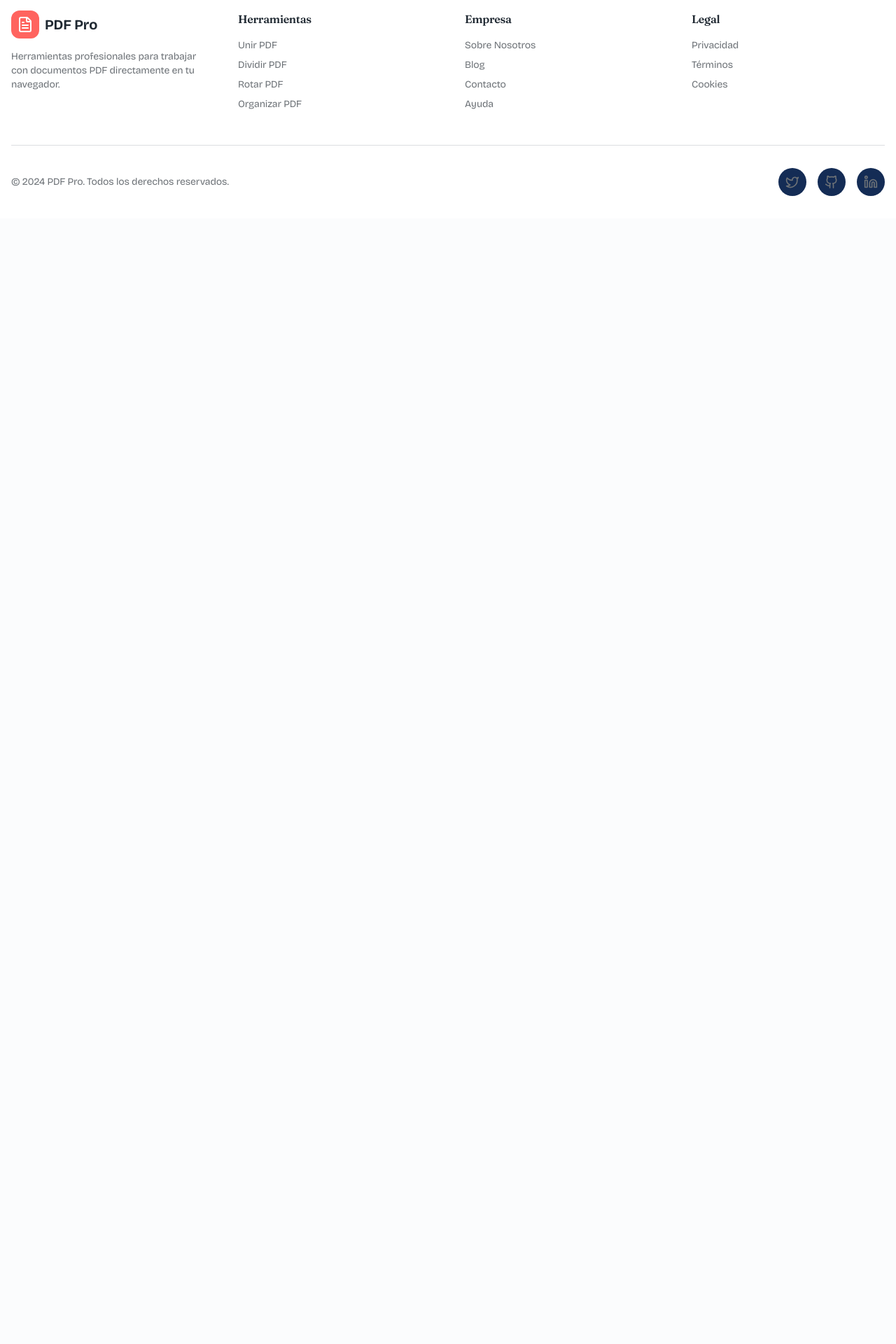
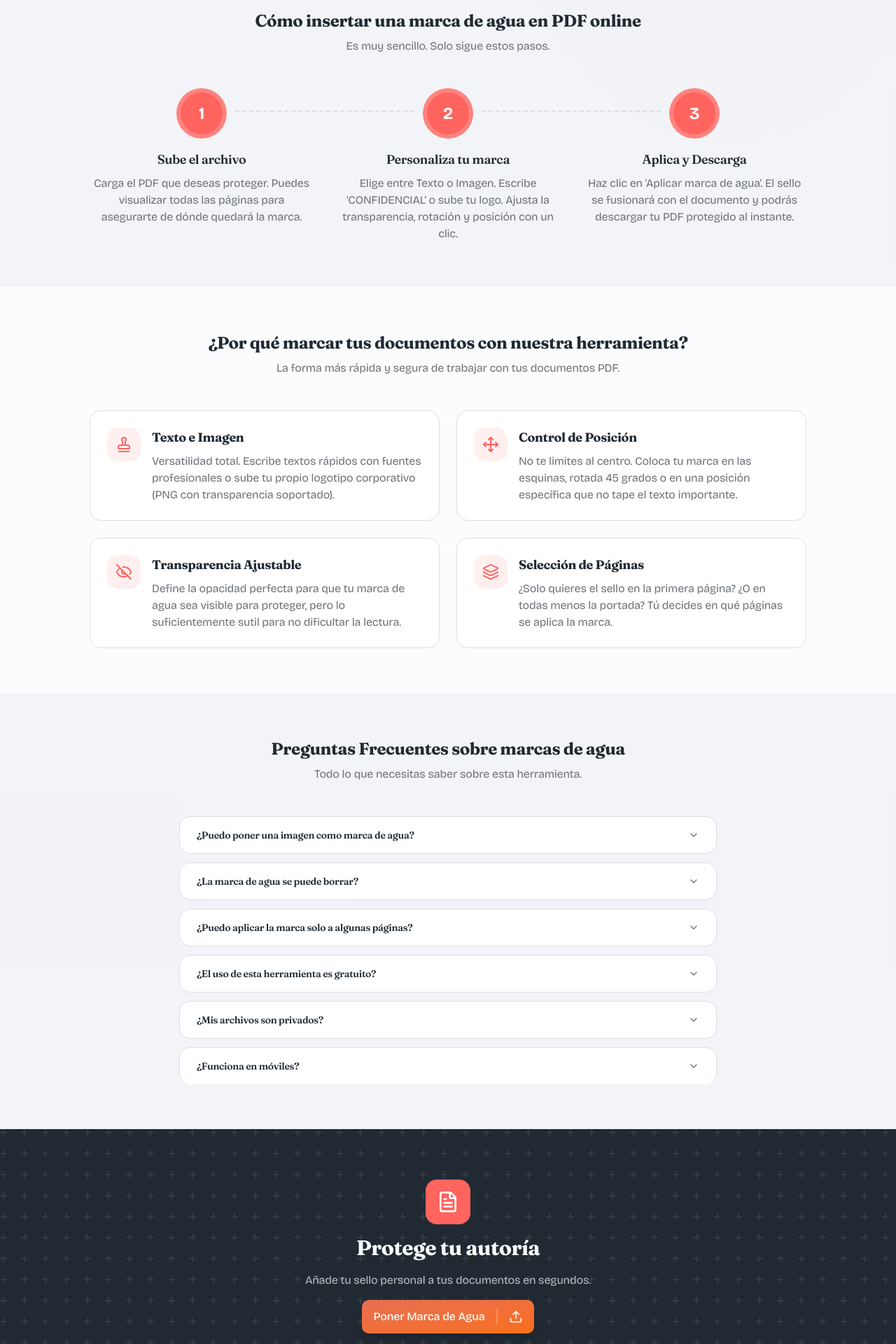
Before and after one commit to johanso/pdfsaas, a Next.js app: page /marca-de-agua in a window 1280 px wide. Shown: the part 640-2560 px from the top of the page at 70% size. Before the commit the page ends 952 px from the top, so only its background shows below. Built offline with nearby package versions, Linux system fonts and the light colour scheme.

Commit message:
add-watermark content

```diff
--- a/src/app/marca-de-agua/client.tsx
+++ b/src/app/marca-de-agua/client.tsx
@@ -146,7 +146,7 @@ export default function WatermarkClient() {
 
   // Check if a page should have watermark based on config.pages
   const shouldShowWatermark = useCallback((pageNumber: number) => {
-    console.log('🔍 Checking watermark for page:', pageNumber, 'config.pages:', config.pages);
+    console.log('Checking watermark for page:', pageNumber, 'config.pages:', config.pages);
 
     if (config.pages === 'all') return true;
 
@@ -180,8 +180,8 @@ export default function WatermarkClient() {
 
       <PdfToolLayout
         toolId="add-watermark"
-        title="Marca de Agua PDF"
-        description="Agrega logotipos, sellos o texto confidencial a tus documentos PDF de forma segura."
+        title="Marca de Agua PDF: Poner Logo o Texto en tus Documentos"
+        description='Protege tu propiedad intelectual. Añade sellos de "Confidencial", "Borrador" o tu propio logotipo en todas las páginas de tu PDF en segundos.'
         hasFiles={pages.length > 0 || hasPasswordError}
         onFilesSelected={handleFilesSelected}
         onReset={handleReset}
--- a/src/app/marca-de-agua/page.tsx
+++ b/src/app/marca-de-agua/page.tsx
@@ -1,11 +1,56 @@
-import type { Metadata } from 'next';
-import WatermarkClient from './client';
+import type { Metadata } from "next";
+import dynamic from "next/dynamic";
+import { ToolPageLayout } from "@/components/tool-page-layout";
+import { ToolLoadingSkeleton } from "@/components/tool-loading-skeleton";
+import { watermarkPdfContent } from "@/content/tools/watermark-pdf";
+
+const WatermarkClient = dynamic(() => import("./client"), {
+  loading: () => <ToolLoadingSkeleton />,
+});
+
+const { metadata: meta, jsonLd } = watermarkPdfContent;
 
 export const metadata: Metadata = {
-  title: 'Agregar Marca de Agua a PDF | Herramienta Online Gratuita',
-  description: 'Agrega texto o imágenes como marca de agua a tus documentos PDF. Personaliza posición, transparencia y más. Rápido, seguro y gratuito.',
+  title: meta.title,
+  description: meta.description,
+  keywords: meta.keywords,
+  alternates: {
+    canonical: meta.canonical,
+  },
+  openGraph: {
+    title: meta.title,
+    description: meta.description,
+    type: "website",
+    url: meta.canonical,
+    siteName: "PDF SaaS",
+    images: meta.ogImage ? [
+      {
+        url: meta.ogImage,
+        width: 1200,
+        height: 630,
+        alt: meta.title,
+      },
+    ] : undefined,
+  },
+  robots: {
+    index: true,
+    follow: true,
+  },
 };
 
 export default function WatermarkPage() {
-  return <WatermarkClient />;
+  return (
+    <>
+      {jsonLd && (
+        <script
+          type="application/ld+json"
+          dangerouslySetInnerHTML={{ __html: JSON.stringify(jsonLd) }}
+        />
+      )}
+
+      <ToolPageLayout data={watermarkPdfContent} categoryId="EDIT">
+        <WatermarkClient />
+      </ToolPageLayout>
+    </>
+  );
 }
--- a/src/components/tool-page-layout.tsx
+++ b/src/components/tool-page-layout.tsx
@@ -55,6 +55,8 @@ import {
   Hammer,
   MonitorSmartphone,
   PenTool,
+  Stamp,
+  EyeOff,
 } from "lucide-react";
 import {
   Accordion,
@@ -129,6 +131,8 @@ const iconMap: Record<string, React.ComponentType<{ className?: string }>> = {
   Hammer,
   MonitorSmartphone,
   PenTool,
+  Stamp,
+  EyeOff,
 };
 
 export function ToolPageLayout({
--- /dev/null
+++ b/src/content/tools/watermark-pdf.ts
@@ -0,0 +1,167 @@
+import { ToolPageData } from "./types";
+
+export const watermarkPdfContent: ToolPageData = {
+  id: "add-watermark",
+
+  metadata: {
+    title: "Marca de Agua PDF - Poner Logo, Texto o Sello Online",
+    description: "Añade marcas de agua a tus PDFs. Inserta texto (Confidencial, Borrador) o imágenes (Logos). Personaliza la posición, transparencia y rotación. Gratis y seguro.",
+    keywords: [
+      "marca de agua pdf",
+      "poner logo en pdf",
+      "watermark pdf online",
+      "sello de agua pdf",
+      "insertar texto en pdf",
+      "proteger pdf con marca",
+      "marca de agua confidencial",
+      "add watermark pdf"
+    ],
+    canonical: "/marca-de-agua",
+    ogImage: "/og-images/watermark-pdf.jpg",
+  },
+
+  titleSectionSteps: "Cómo insertar una marca de agua en PDF online",
+  titleSectionBenefits: "¿Por qué marcar tus documentos con nuestra herramienta?",
+  titleSectionFAQ: "Preguntas Frecuentes sobre marcas de agua",
+
+  steps: [
+    {
+      number: "1",
+      title: "Sube el archivo",
+      description:
+        "Carga el PDF que deseas proteger. Puedes visualizar todas las páginas para asegurarte de dónde quedará la marca.",
+    },
+    {
+      number: "2",
+      title: "Personaliza tu marca",
+      description:
+        "Elige entre Texto o Imagen. Escribe 'CONFIDENCIAL' o sube tu logo. Ajusta la transparencia, rotación y posición con un clic.",
+    },
+    {
+      number: "3",
+      title: "Aplica y Descarga",
+      description:
+        "Haz clic en 'Aplicar marca de agua'. El sello se fusionará con el documento y podrás descargar tu PDF protegido al instante.",
+    },
+  ],
+
+  benefits: [
+    {
+      icon: "Stamp",
+      title: "Texto e Imagen",
+      description:
+        "Versatilidad total. Escribe textos rápidos con fuentes profesionales o sube tu propio logotipo corporativo (PNG con transparencia soportado).",
+    },
+    {
+      icon: "Move",
+      title: "Control de Posición",
+      description:
+        "No te limites al centro. Coloca tu marca en las esquinas, rotada 45 grados o en una posición específica que no tape el texto importante.",
+    },
+    {
+      icon: "EyeOff",
+      title: "Transparencia Ajustable",
+      description:
+        "Define la opacidad perfecta para que tu marca de agua sea visible para proteger, pero lo suficientemente sutil para no dificultar la lectura.",
+    },
+    {
+      icon: "Layers",
+      title: "Selección de Páginas",
+      description:
+        "¿Solo quieres el sello en la primera página? ¿O en todas menos la portada? Tú decides en qué páginas se aplica la marca.",
+    },
+  ],
+
+  faqs: [
+    // Preguntas Específicas
+    {
+      question: "¿Puedo poner una imagen como marca de agua?",
+      answer:
+        "Sí. Puedes subir cualquier imagen en formato JPG o PNG. Recomendamos usar PNG con fondo transparente para que el resultado sea profesional y no tape el contenido del documento con un recuadro blanco.",
+    },
+    {
+      question: "¿La marca de agua se puede borrar?",
+      answer:
+        "Nuestra herramienta fusiona la marca de agua con el contenido del PDF, haciéndola difícil de eliminar con editores básicos. Sin embargo, no es un método de seguridad infalible como la encriptación.",
+    },
+    {
+      question: "¿Puedo aplicar la marca solo a algunas páginas?",
+      answer:
+        "Absolutamente. En las opciones de configuración, puedes especificar un rango de páginas (ej: 1-5) o seleccionar páginas individuales para aplicar el sello solo donde lo necesites.",
+    },
+    // Preguntas Generales
+    {
+      question: "¿El uso de esta herramienta es gratuito?",
+      answer:
+        "Sí, puedes añadir marcas de agua a todos tus documentos sin coste alguno y sin necesidad de registrarte.",
+    },
+    {
+      question: "¿Mis archivos son privados?",
+      answer:
+        "Sí. El procesamiento de marcas de agua simples se realiza directamente en tu navegador (modo cliente), por lo que tus archivos no necesitan salir de tu dispositivo para ser marcados.",
+    },
+    {
+      question: "¿Funciona en móviles?",
+      answer:
+        "Sí, nuestra interfaz es totalmente compatible con pantallas táctiles, permitiéndote marcar documentos desde tu teléfono o tablet.",
+    },
+  ],
+
+  cta: {
+    title: "Protege tu autoría",
+    description: "Añade tu sello personal a tus documentos en segundos.",
+    buttonLabel: "Poner Marca de Agua",
+  },
+
+  jsonLd: {
+    "@context": "https://schema.org",
+    "@graph": [
+      {
+        "@type": "SoftwareApplication",
+        name: "Marca de Agua PDF Online",
+        applicationCategory: "ProductivityApplication",
+        featureList: [
+          "Marca de agua de texto personalizable",
+          "Marca de agua de imagen (Logo)",
+          "Control de opacidad y rotación",
+          "Posicionamiento en esquinas o centro",
+          "Procesamiento local seguro"
+        ],
+        applicationSubCategory: "Document Watermarking",
+        fileFormat: ["application/pdf", "image/png", "image/jpeg"],
+        operatingSystem: "Any",
+        offers: {
+          "@type": "Offer",
+          price: "0",
+          priceCurrency: "USD",
+        },
+        aggregateRating: {
+          "@type": "AggregateRating",
+          ratingValue: "4.8",
+          ratingCount: "1150",
+        },
+      },
+      {
+        "@type": "HowTo",
+        name: "Cómo poner marca de agua en PDF",
+        step: [
+          {
+            "@type": "HowToStep",
+            name: "Sube el PDF",
+            text: "Carga el documento que quieres marcar.",
+          },
+          {
+            "@type": "HowToStep",
+            name: "Configura la marca",
+            text: "Escribe el texto o sube tu logo y ajusta la opacidad.",
+          },
+          {
+            "@type": "HowToStep",
+            name: "Aplica y Guarda",
+            text: "Inserta la marca y descarga el nuevo archivo PDF.",
+          },
+        ],
+      },
+    ],
+  },
+};
```
